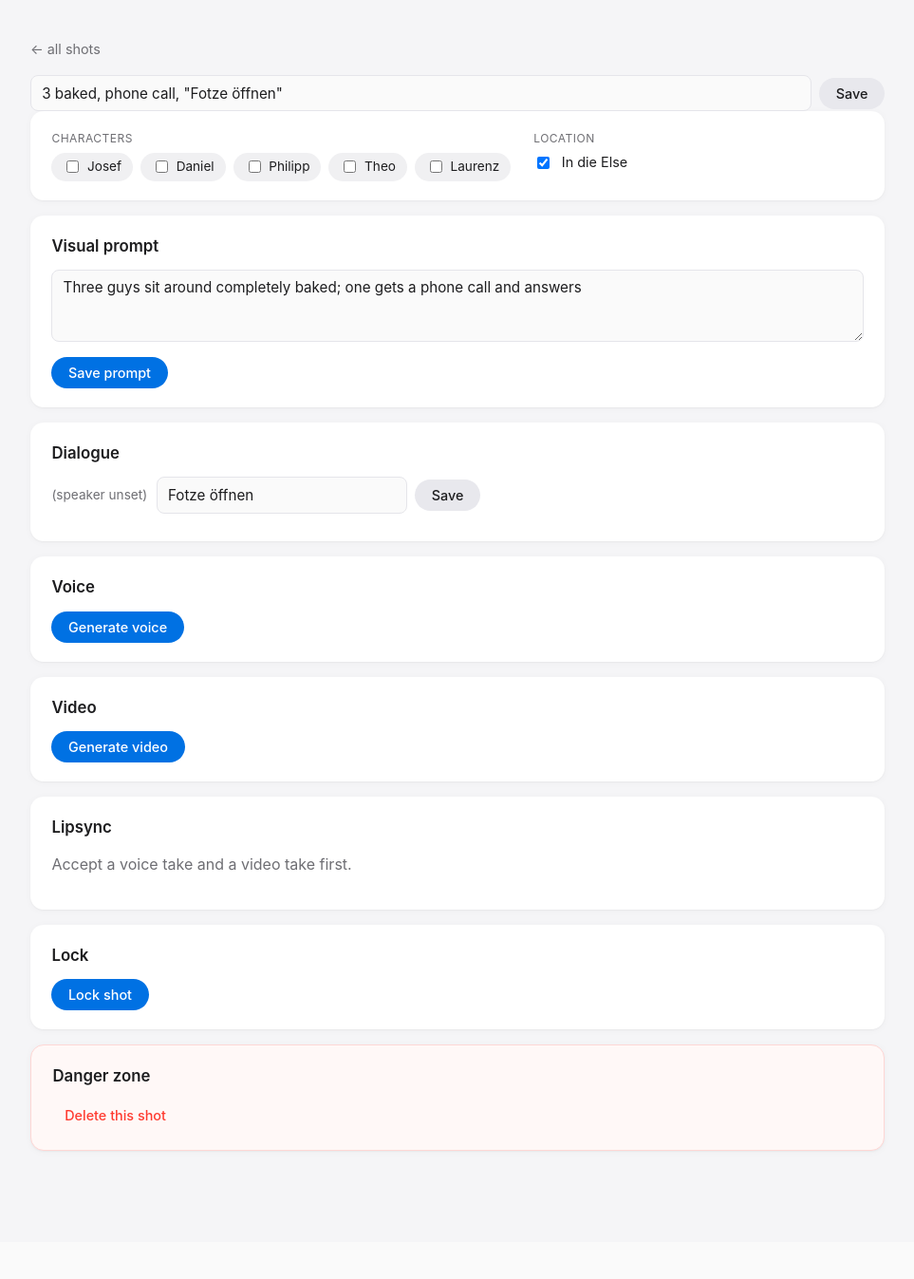
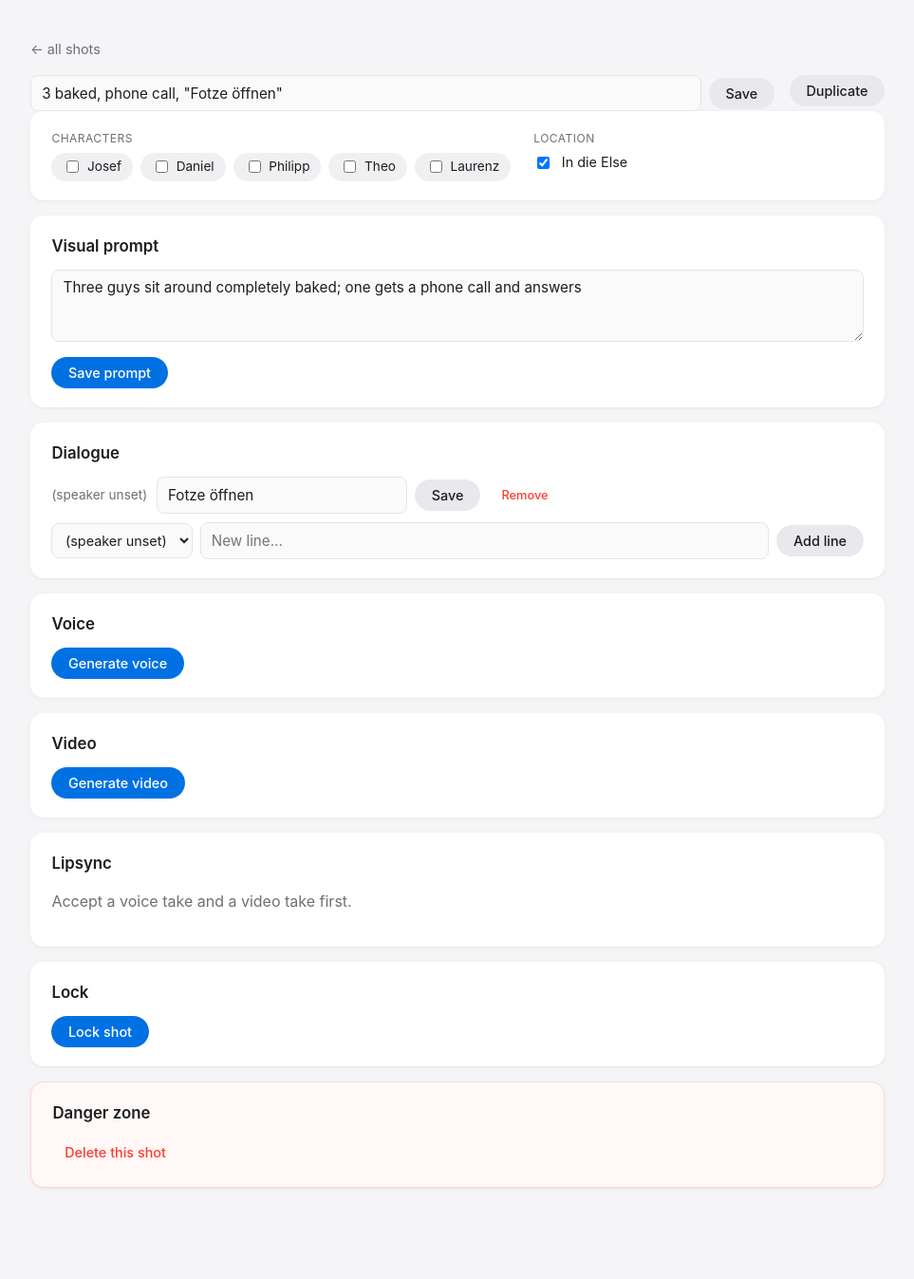
Before and after one commit to neinkob12/ai, a Flask app: page /shot/three_baked_phonecall in a window 1280 px wide. Shown: the whole page at 95% size, without its empty margins (158-1121 px from the left). Before the commit the page ends 1213 px from the top, so only its background shows below. Run offline with Flask 3, Linux system fonts and the light colour scheme.

Commit message:
Add take deletion, shot duplication, reordering, and dialogue line management
Voice/video takes can now be deleted individually (clears the accepted
pointer if it was the accepted one, file stays on disk). Shots can be
duplicated (fresh state, no takes/lock carried over) and reordered up/down
in the list. Dialogue lines can be added or removed per shot, kept in sync
between config/shots.json and the shot's working_dialogue in state.

Co-Authored-By: Claude Sonnet 5 <noreply@anthropic.com>
Claude-Session: https://claude.ai/code/session_01XrNmV4MD9shFHTRGyczyxZ

```diff
--- a/app.py
+++ b/app.py
@@ -119,6 +119,37 @@ def update_dialogue(shot_id, index):
     return redirect(url_for("shot_detail", shot_id=shot_id))
 
 
+@app.route("/shot/<shot_id>/dialogue/add", methods=["POST"])
+def add_dialogue(shot_id):
+    character = request.form.get("character") or None
+    line = request.form.get("line", "").strip()
+    if not line:
+        flash("Dialogue line can't be empty.")
+        return redirect(url_for("shot_detail", shot_id=shot_id))
+    store.add_dialogue_line(shot_id, character, line)
+    return redirect(url_for("shot_detail", shot_id=shot_id))
+
+
+@app.route("/shot/<shot_id>/dialogue/<int:index>/remove", methods=["POST"])
+def remove_dialogue(shot_id, index):
+    store.remove_dialogue_line(shot_id, index)
+    return redirect(url_for("shot_detail", shot_id=shot_id))
+
+
+@app.route("/shot/<shot_id>/duplicate", methods=["POST"])
+def duplicate_shot(shot_id):
+    new_id = store.duplicate_shot(shot_id)
+    if new_id is None:
+        abort(404)
+    return redirect(url_for("shot_detail", shot_id=new_id))
+
+
+@app.route("/shot/<shot_id>/move/<direction>", methods=["POST"])
+def move_shot(shot_id, direction):
+    store.move_shot(shot_id, direction)
+    return redirect(url_for("index"))
+
+
 @app.route("/shot/<shot_id>/voice/generate", methods=["POST"])
 def generate_voice_route(shot_id):
     data = store.get_shot_state(shot_id)
@@ -156,6 +187,12 @@ def accept_voice(shot_id, version):
     return redirect(url_for("shot_detail", shot_id=shot_id))
 
 
+@app.route("/shot/<shot_id>/voice/delete/<int:version>", methods=["POST"])
+def delete_voice_take(shot_id, version):
+    store.delete_voice_take(shot_id, version)
+    return redirect(url_for("shot_detail", shot_id=shot_id))
+
+
 @app.route("/shot/<shot_id>/video/generate", methods=["POST"])
 def generate_video_route(shot_id):
     data = store.get_shot_state(shot_id)
@@ -190,6 +227,12 @@ def generate_video_route(shot_id):
 @app.route("/shot/<shot_id>/video/accept/<int:version>", methods=["POST"])
 def accept_video(shot_id, version):
     store.accept_video_take(shot_id, version)
+    return redirect(url_for("shot_detail", shot_id=shot_id))
+
+
+@app.route("/shot/<shot_id>/video/delete/<int:version>", methods=["POST"])
+def delete_video_take(shot_id, version):
+    store.delete_video_take(shot_id, version)
     return redirect(url_for("shot_detail", shot_id=shot_id))
 
 
--- a/static/style.css
+++ b/static/style.css
@@ -116,6 +116,17 @@ textarea:focus, input[type=text]:focus {
 }
 textarea:disabled, input:disabled { color: var(--text-secondary); background: #f0f0f2; }
 
+select {
+  font-family: inherit;
+  font-size: 0.9rem;
+  padding: 0.5rem 0.6rem;
+  border: 1px solid var(--border);
+  border-radius: var(--radius-sm);
+  background: #fafafa;
+  color: var(--text);
+}
+select:disabled { color: var(--text-secondary); background: #f0f0f2; }
+
 /* Index: shot grid */
 .new-shot-card { margin-bottom: 1.5rem; }
 
@@ -138,7 +149,7 @@ textarea:disabled, input:disabled { color: var(--text-secondary); background: #f
 .shot-card-title { font-weight: 600; font-size: 1rem; }
 .shot-card-title a { color: var(--text); }
 .shot-card-status { display: flex; gap: 0.4rem; flex-wrap: wrap; }
-.shot-card-footer { display: flex; justify-content: flex-end; margin-top: auto; }
+.shot-card-footer { display: flex; justify-content: flex-end; gap: 0.4rem; flex-wrap: wrap; margin-top: auto; }
 
 /* Pills */
 .pill {
@@ -181,6 +192,7 @@ textarea:disabled, input:disabled { color: var(--text-secondary); background: #f
 .take.accepted { border-color: var(--success); background: var(--success-bg); }
 .take-meta { font-size: 0.85rem; color: var(--text-secondary); margin: 0 0 0.4rem; }
 .take audio, .take video { width: 100%; max-width: 360px; display: block; margin-bottom: 0.5rem; border-radius: var(--radius-sm); }
+.take-actions { display: flex; gap: 0.5rem; }
 
 .dialogue-entry { margin-bottom: 0.6rem; display: flex; gap: 0.6rem; align-items: center; }
 .dialogue-entry .speaker { min-width: 90px; color: var(--text-secondary); font-size: 0.85rem; }
--- a/store.py
+++ b/store.py
@@ -229,3 +229,85 @@ def update_shot_in_else(shot_id, in_else):
             s["in_else"] = in_else
             break
     save_shots(shots)
+
+
+def duplicate_shot(shot_id):
+    shot = load_shot(shot_id)
+    if shot is None:
+        return None
+    shots = load_shots()
+    existing_ids = {s["id"] for s in shots}
+    base = _slugify(shot["title"] + " copy")
+    new_id = base
+    n = 2
+    while new_id in existing_ids:
+        new_id = f"{base}_{n}"
+        n += 1
+    new_shot = {
+        "id": new_id,
+        "title": f"{shot['title']} (copy)",
+        "in_else": shot["in_else"],
+        "characters": list(shot["characters"]),
+        "visual_prompt": shot["visual_prompt"],
+        "dialogue": [dict(d) for d in shot["dialogue"]],
+    }
+    shots.append(new_shot)
+    save_shots(shots)
+    return new_id
+
+
+def move_shot(shot_id, direction):
+    shots = load_shots()
+    idx = next((i for i, s in enumerate(shots) if s["id"] == shot_id), None)
+    if idx is None:
+        return
+    if direction == "up" and idx > 0:
+        shots[idx - 1], shots[idx] = shots[idx], shots[idx - 1]
+    elif direction == "down" and idx < len(shots) - 1:
+        shots[idx + 1], shots[idx] = shots[idx], shots[idx + 1]
+    save_shots(shots)
+
+
+def add_dialogue_line(shot_id, character, line):
+    entry = {"character": character or None, "line": line, "voice_id": None}
+    shots = load_shots()
+    for s in shots:
+        if s["id"] == shot_id:
+            s["dialogue"].append(dict(entry))
+            break
+    save_shots(shots)
+    state = load_state()
+    if shot_id in state:
+        state[shot_id]["working_dialogue"].append(dict(entry))
+        save_state(state)
+
+
+def remove_dialogue_line(shot_id, index):
+    shots = load_shots()
+    for s in shots:
+        if s["id"] == shot_id and 0 <= index < len(s["dialogue"]):
+            del s["dialogue"][index]
+            break
+    save_shots(shots)
+    state = load_state()
+    if shot_id in state and 0 <= index < len(state[shot_id]["working_dialogue"]):
+        del state[shot_id]["working_dialogue"][index]
+        save_state(state)
+
+
+def delete_voice_take(shot_id, version):
+    state = load_state()
+    s = state[shot_id]
+    s["voice_takes"] = [t for t in s["voice_takes"] if t["version"] != version]
+    if s["accepted_voice"] == version:
+        s["accepted_voice"] = None
+    save_state(state)
+
+
+def delete_video_take(shot_id, version):
+    state = load_state()
+    s = state[shot_id]
+    s["video_takes"] = [t for t in s["video_takes"] if t["version"] != version]
+    if s["accepted_video"] == version:
+        s["accepted_video"] = None
+    save_state(state)
--- a/templates/shot.html
+++ b/templates/shot.html
@@ -16,6 +16,9 @@
           <button type="submit" class="secondary" {{ 'disabled' if state.locked else '' }}>Save</button>
         </form>
       </div>
+      <form method="post" action="{{ url_for('duplicate_shot', shot_id=shot.id) }}">
+        <button type="submit" class="secondary">Duplicate</button>
+      </form>
       {% if state.locked %}<span class="pill locked" style="align-self:center">LOCKED</span>{% endif %}
     </div>
 
@@ -79,9 +82,23 @@
               <input type="text" name="line" value="{{ entry.line }}" {{ 'disabled' if state.locked else '' }}>
               <button type="submit" class="secondary" {{ 'disabled' if state.locked else '' }}>Save</button>
             </form>
+            <form method="post" action="{{ url_for('remove_dialogue', shot_id=shot.id, index=loop.index0) }}"
+                  onsubmit="return confirm('Remove this line?');">
+              <button type="submit" class="danger small" {{ 'disabled' if state.locked else '' }}>Remove</button>
+            </form>
           </div>
         {% endfor %}
       {% endif %}
+      <form class="inline-form" method="post" action="{{ url_for('add_dialogue', shot_id=shot.id) }}" style="margin-top:0.6rem">
+        <select name="character" {{ 'disabled' if state.locked else '' }}>
+          <option value="">(speaker unset)</option>
+          {% for cid, c in characters.items() %}
+          <option value="{{ cid }}">{{ c.display_name }}</option>
+          {% endfor %}
+        </select>
+        <input type="text" name="line" placeholder="New line&hellip;" {{ 'disabled' if state.locked else '' }}>
+        <button type="submit" class="secondary" {{ 'disabled' if state.locked else '' }}>Add line</button>
+      </form>
     </div>
 
     <div class="card">
@@ -96,10 +113,18 @@
           <div class="take {{ 'accepted' if take.version == state.accepted_voice else '' }}">
             <p class="take-meta">v{{ take.version }}{{ ' (accepted)' if take.version == state.accepted_voice else '' }}: &quot;{{ take.text_used }}&quot;</p>
             <audio controls src="{{ url_for('media', filepath=take.path) }}"></audio>
-            {% if take.version != state.accepted_voice and not state.locked %}
+            {% if not state.locked %}
+            <div class="take-actions">
+              {% if take.version != state.accepted_voice %}
               <form method="post" action="{{ url_for('accept_voice', shot_id=shot.id, version=take.version) }}">
                 <button type="submit" class="secondary small">Accept this take</button>
               </form>
+              {% endif %}
+              <form method="post" action="{{ url_for('delete_voice_take', shot_id=shot.id, version=take.version) }}"
+                    onsubmit="return confirm('Delete this take? The file stays on disk, just removed from the list.');">
+                <button type="submit" class="danger small">Delete</button>
+              </form>
+            </div>
             {% endif %}
           </div>
         {% endfor %}
@@ -115,10 +140,18 @@
         <div class="take {{ 'accepted' if take.version == state.accepted_video else '' }}">
           <p class="take-meta">v{{ take.version }}{{ ' (accepted)' if take.version == state.accepted_video else '' }}</p>
           <video controls src="{{ url_for('media', filepath=take.path) }}"></video>
-          {% if take.version != state.accepted_video and not state.locked %}
+          {% if not state.locked %}
+          <div class="take-actions">
+            {% if take.version != state.accepted_video %}
             <form method="post" action="{{ url_for('accept_video', shot_id=shot.id, version=take.version) }}">
               <button type="submit" class="secondary small">Accept this take</button>
             </form>
+            {% endif %}
+            <form method="post" action="{{ url_for('delete_video_take', shot_id=shot.id, version=take.version) }}"
+                  onsubmit="return confirm('Delete this take? The file stays on disk, just removed from the list.');">
+              <button type="submit" class="danger small">Delete</button>
+            </form>
+          </div>
           {% endif %}
         </div>
       {% endfor %}
```
Also changed, not shown: templates/index.html (+9 -0 lines). Lines whose indentation alone changed are shown as unchanged.
